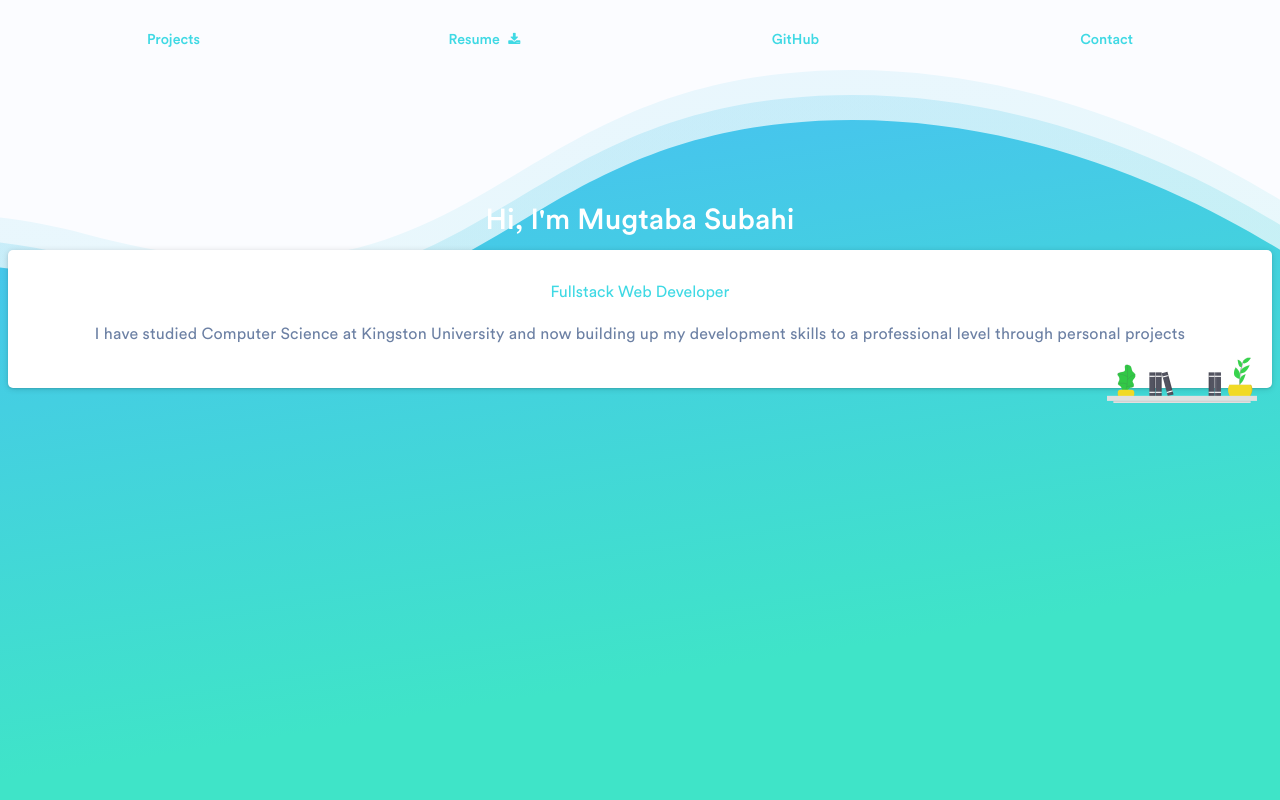
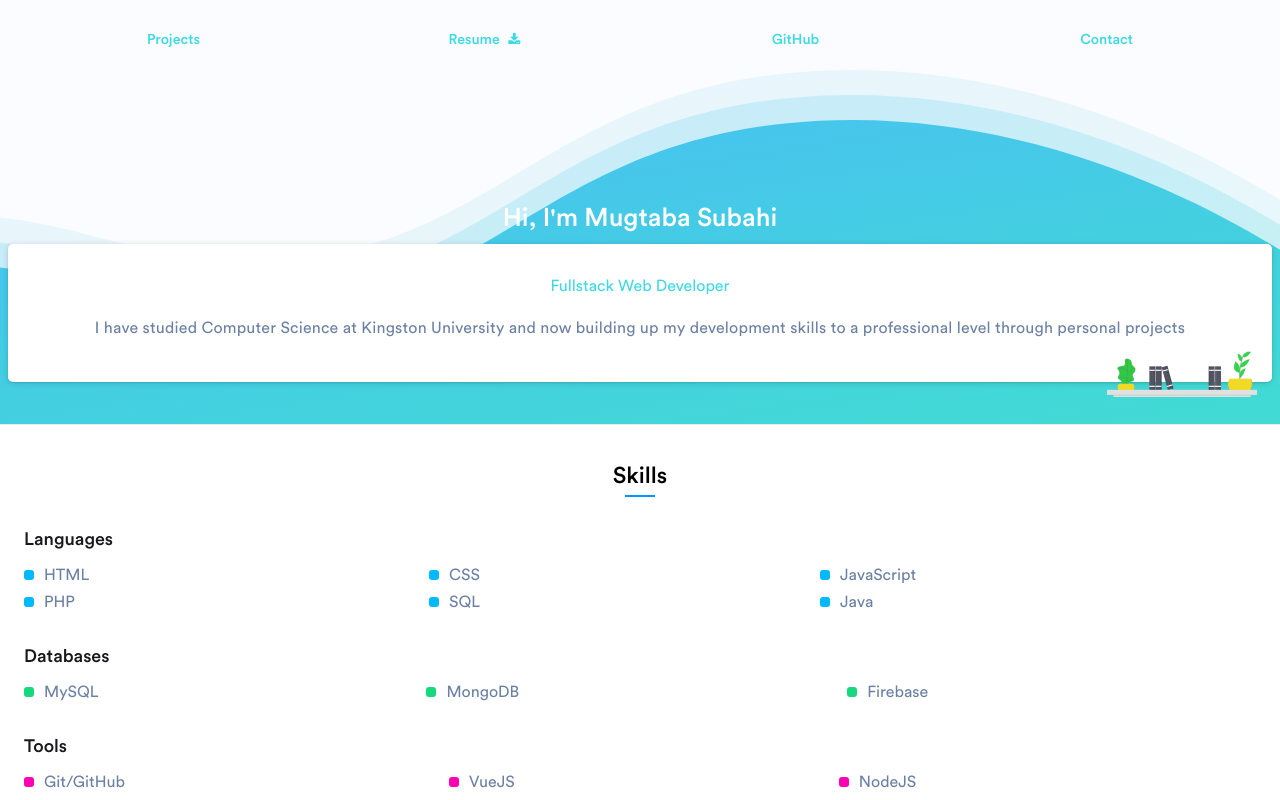
Before and after one commit to mugtaba-subahi/portfolio, a Vue app: page / in a window 1280 px wide. Built offline with nearby package versions, Linux system fonts and the light colour scheme.

Commit message:
added skills component

```diff
--- a/src/App.vue
+++ b/src/App.vue
@@ -7,15 +7,17 @@
     <img class="wave wave--1" src="./assets/wave1.svg" alt="wave">
 
     <Introduction />
+    <Skills />
   </div>
 </template>
 
 <script>
 import Navigation from './components/Navigation.vue';
 import Introduction from './components/Introduction.vue';
+import Skills from './components/Skills.vue';
 
 export default {
-  components: { Navigation, Introduction }
+  components: { Navigation, Introduction, Skills }
 };
 </script>
 
@@ -31,7 +33,7 @@ export default {
 
 .root {
   position: relative;
-  overflow: hidden;
+  overflow-x: hidden;
   height: 100%;
 }
 
--- a/src/components/Introduction.vue
+++ b/src/components/Introduction.vue
@@ -1,5 +1,5 @@
 <template>
-  <div>
+  <div class="introduction-component">
     <h1 class="name"> Hi, I'm Mugtaba Subahi </h1>
 
     <div class="card">
@@ -16,9 +16,12 @@ export default {};
 
 <style lang="less" scoped>
 @import (reference) './../styles/index.less';
+.introduction-component {
+  .push-down-8;
+}
 
 .name {
-  .exa;
+  .peta;
   font-family: 'font-medium';
   color: white;
   margin-top: 130px;
--- /dev/null
+++ b/src/components/Skills.vue
@@ -0,0 +1,106 @@
+<template>
+  <section class="skills-component">
+    <header class="header">
+      <h2 class="header__title"> Skills </h2>
+      <hr class="header__underline">
+    </header>
+
+    <div class="wrapper">
+      <h3 class="subheading"> Languages </h3>
+      <ul class="list">
+        <li class="list__item list__item--languages" v-for="(language, i) in languages" :key="i"> {{ language }} </li>
+      </ul>
+    </div>
+
+    <div class="wrapper">
+      <h3 class="subheading"> Databases </h3>
+      <ul class="list">
+        <li class="list__item list__item--databases" v-for="(database, i) in databases" :key="i"> {{ database }} </li>
+      </ul>
+    </div>
+
+    <div class="wrapper">
+      <h3 class="subheading"> Tools </h3>
+      <ul class="list">
+        <li class="list__item list__item--tools" v-for="(tool, i) in tools" :key="i"> {{ tool }} </li>
+      </ul>
+    </div>
+
+  </section>
+</template>
+
+<script>
+export default {
+  data() {
+    return {
+      languages: ['HTML', 'CSS', 'JavaScript', 'PHP', 'SQL', 'Java'],
+      databases: ['MySQL', 'MongoDB', 'Firebase'],
+      tools: ['Git/GitHub', 'VueJS', 'NodeJS', 'TypeScript', 'Stripe', 'GraphQL', 'REST API', 'PWA', 'Adobe XD']
+    };
+  }
+};
+</script>
+
+<style lang="less" scoped>
+@import (reference) './../styles/index.less';
+.skills-component {
+  .pad-tb-7;
+  .pad-lr-5;
+  background-color: #fff;
+  border-top: solid 1px @hard-grey-color;
+}
+
+.header {
+  .push-down-6;
+
+  &__title {
+    .title;
+  }
+
+  &__underline {
+    .underline;
+  }
+}
+
+.wrapper {
+  .push-down-6;
+}
+
+.subheading {
+  .mega;
+  .push-down-3;
+  font-family: 'font-medium';
+  color: @black-text-color;
+}
+
+.list {
+  .row-gap-1;
+  display: grid;
+  grid-template-columns: repeat(3, auto);
+
+  &__item {
+    color: @light-grey-text-color;
+
+    &:before {
+      .push-right-2;
+      content: '';
+      display: inline-block;
+      height: 10px;
+      width: 10px;
+      border-radius: 3px;
+    }
+
+    &--languages:before {
+      background-color: @soft-blue-color;
+    }
+
+    &--databases:before {
+      background-color: @soft-green-color;
+    }
+
+    &--tools:before {
+      background-color: @soft-pink-color;
+    }
+  }
+}
+</style>
--- a/src/styles/colors.less
+++ b/src/styles/colors.less
@@ -8,10 +8,10 @@
 @light-grey-text-color: #6c80a4;
 
 // section underlining
-@underline-color: #0098ff;
+@underline-color: #0099ff;
 
 // borders
-@hard-grey-color: #707070;
+@hard-grey-color: rgba(112, 112, 112, 0.144);
 
 // backgrounds and blocks
 @soft-grey-color: #fbfcff;
--- /dev/null
+++ b/src/styles/general.less
@@ -0,0 +1,12 @@
+.title {
+  .tera;
+  text-align: center;
+  font-family: 'font-medium';
+}
+.underline {
+  width: 30px;
+  margin-top: 4px;
+  height: 1px;
+  border: 0;
+  border-top: 2px solid @underline-color;
+}
--- a/src/styles/index.less
+++ b/src/styles/index.less
@@ -4,4 +4,5 @@
 @import './shadows.less';
 @import './media.less';
 @import './fonts.less';
+@import './general.less';
 @import './base.less';
```
